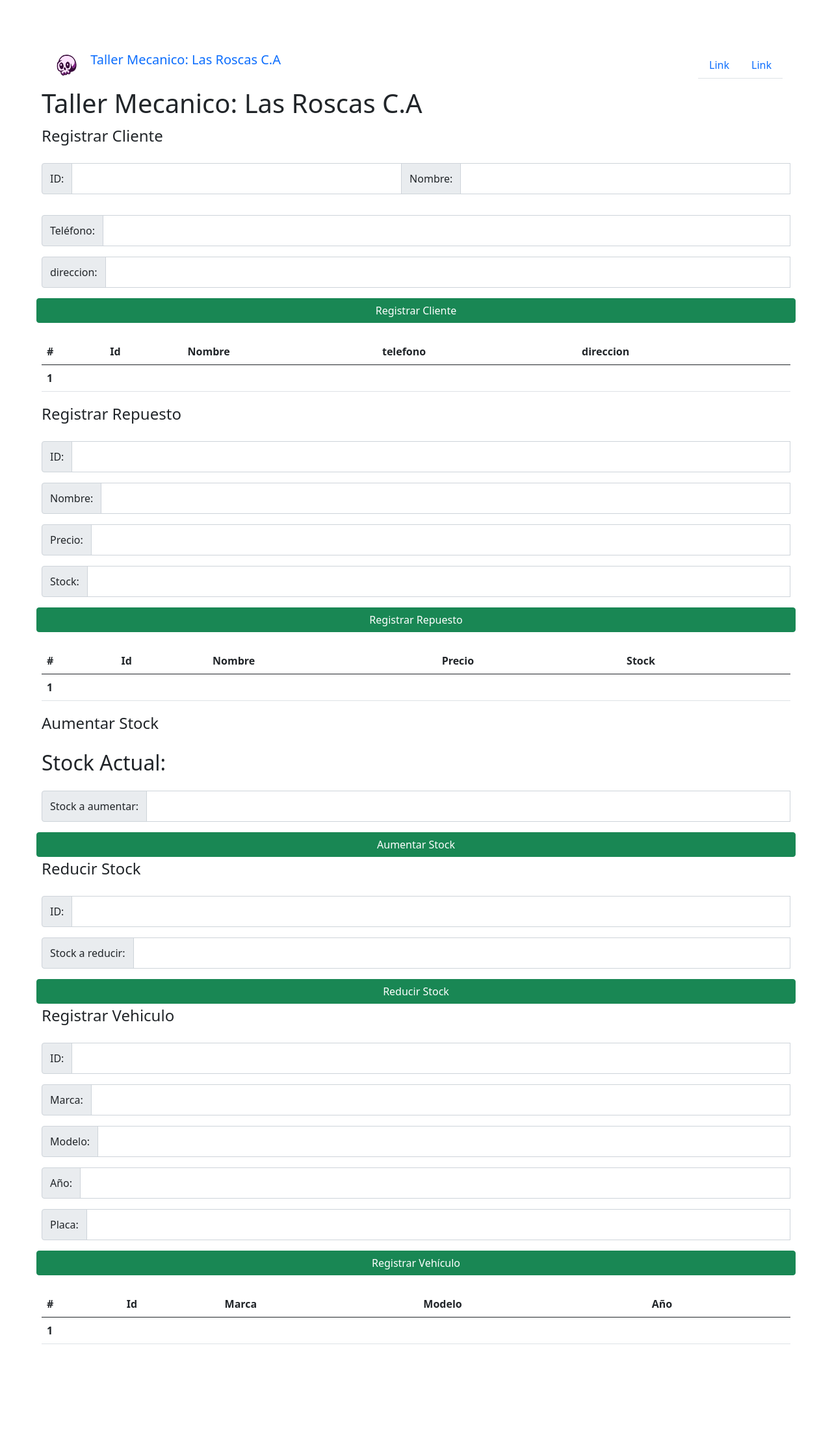
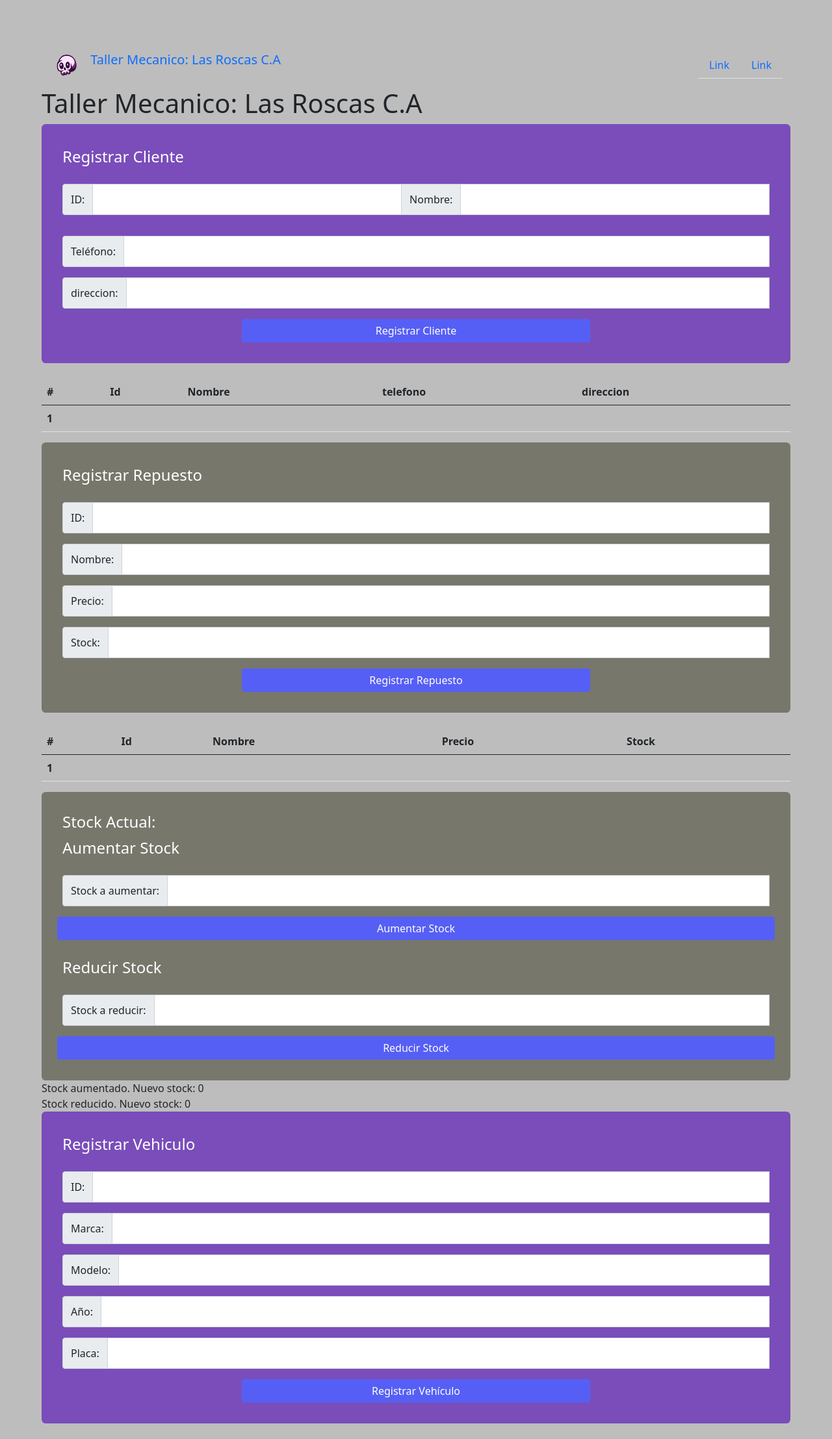
Before and after one commit to Yianm24/TallerMecanicaFicticio, a PHP site: page / in a window 1280 px wide. Shown: the top 2215 px of the page at 65% size. Before the commit the page ends 2069 px from the top, so only its background shows below. Run offline with PHP 8.4, Linux system fonts and the light colour scheme; lists and menus that the app fills with data are empty.

Commit message:
modificacion de estetica
Co-authored-by: María Laura Pérez Oropeza <malau200104@gmail.com>

```diff
--- a/estilos/stylesnoBootstrap.css
+++ b/estilos/stylesnoBootstrap.css
@@ -1,3 +1,39 @@
+:root{
+    --body-background: #bdbdbd;
+    --color-primario: #6327B9BD;
+    --color-secundario: #77776c;
+    --color-terciario: #8bb5b8;
+    --color-complementario: #565FF5;
+}
+
 body{
     padding: 4rem;
+    background-color: var(--body-background);
 }
+
+form{
+    padding: 2rem;
+    border-radius: 0.4rem;
+
+}
+
+.form-colors1{
+    background-color: var(--color-primario);
+    color: white;
+
+}
+
+.form-colors1 button{
+    background-color: var(--color-complementario);
+    border: none;
+
+}
+
+.form-colors2{
+    background-color: var(--color-secundario);
+    color: white;
+}
+.form-colors2 button{
+    background-color: var(--color-complementario);
+    border: none;
+}
--- a/view/Aumentar_StockForm.php
+++ b/view/Aumentar_StockForm.php
@@ -1,30 +1,28 @@
-<form>
+<form class="form-colors2">
+     <h4>Stock Actual: <?php echo $repuesto->mostrarDatos('stock') ?></h4>
     <fieldset class="row g-3">
         <legend>Aumentar Stock</legend>
-
-        <h2>Stock Actual: <?php echo $repuesto->mostrarDatos('stock')?></h2>
 
         <div class="input-group col-6">
             <label class="input-group-text" for="stock">Stock a aumentar:</label>
             <input type="number" class="form-control" id="stock" name="numaumentar"><br><br>
         </div>
 
-        <button class="btn btn-success" type="submit">Aumentar Stock</button>
+        <button class="btn btn-secondary" type="submit">Aumentar Stock</button>
     </fieldset>
-
+</br>
     <fieldset class="row g-3">
         <legend>Reducir Stock</legend>
-
-        <div class="input-group col-6">
-            <label class="input-group-text" for="id">ID:</label>
-            <input type="text" class="form-control" id="id" name="datosRepuesto[]"><br><br>
-        </div>
 
         <div class="input-group col-6">
             <label class="input-group-text" for="stock">Stock a reducir:</label>
             <input type="number" class="form-control" id="stock" name="numreducir"><br><br>
         </div>
 
-        <button class="btn btn-success" type="submit">Reducir Stock</button>
+        <button class="btn btn-secondary" type="submit">Reducir Stock</button>
     </fieldset>
 </form>
+<?php
+$repuesto->aumentarstock($_POST['numaumentar'] ?? 0);
+$repuesto->reducirstock($_POST['numreducir'] ?? 0);
+?>
--- a/view/clienteForm.php
+++ b/view/clienteForm.php
@@ -1,4 +1,4 @@
-<form method="post">
+<form class="form-colors1" method="post">
     <fieldset class="row g-3">
         <legend>Registrar Cliente</legend>
 
@@ -44,7 +44,10 @@
             <input type="text" class="form-control" id="direccion" name="datosCliente[]"><br><br>
         </div>
 
-        <button class="btn btn-success" type="submit">Registrar Cliente</button>
+        <div class="d-grid gap-2 col-6 mx-auto">
+            <button class="btn btn-secondary" type="submit">Registrar Cliente</button>
+        </div>
+
     </fieldset>
 </form>
 <?php
--- a/view/repuestoForm.php
+++ b/view/repuestoForm.php
@@ -1,4 +1,4 @@
-<form method="post">
+<form class="form-colors2" method="post">
     <fieldset class="row g-3">
         <legend>Registrar Repuesto</legend>
 
@@ -22,7 +22,9 @@
             <input type="number" class="form-control" id="stock" name="datosRepuesto[]"><br><br>
         </div>
 
-        <button class="btn btn-success" type="submit">Registrar Repuesto</button>
+        <div class="d-grid gap-2 col-6 mx-auto">
+            <button class="btn btn-secondary" type="submit">Registrar Repuesto</button>
+        </div>
     </fieldset>
 </form>
 <?php
--- a/view/vehiculoForm.php
+++ b/view/vehiculoForm.php
@@ -1,4 +1,4 @@
-<form method="post">
+<form class="form-colors1" method="post">
     <fieldset class="row g-3">
         <legend>Registrar Vehiculo</legend>
 
@@ -27,7 +27,9 @@
             <input type="text" class="form-control" id="placa" name="datosVehiculo[]"><br><br>
         </div>
 
-        <button class="btn btn-success" type="submit">Registrar Vehículo</button>
+        <div class="d-grid gap-2 col-6 mx-auto">
+            <button class="btn btn-secondary" type="submit">Registrar Vehículo</button>
+        </div>
     </fieldset>
 </form>
 <?php
```
